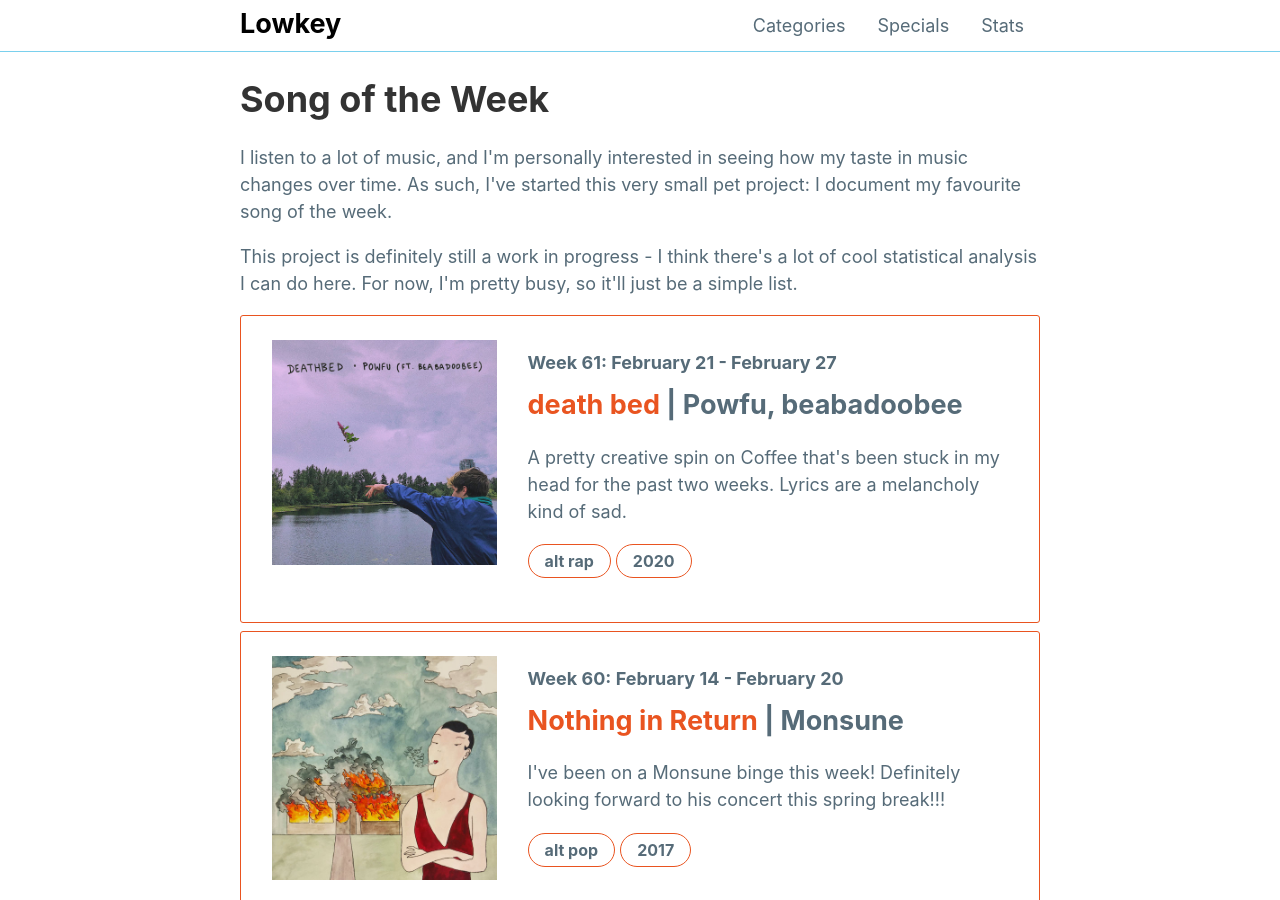
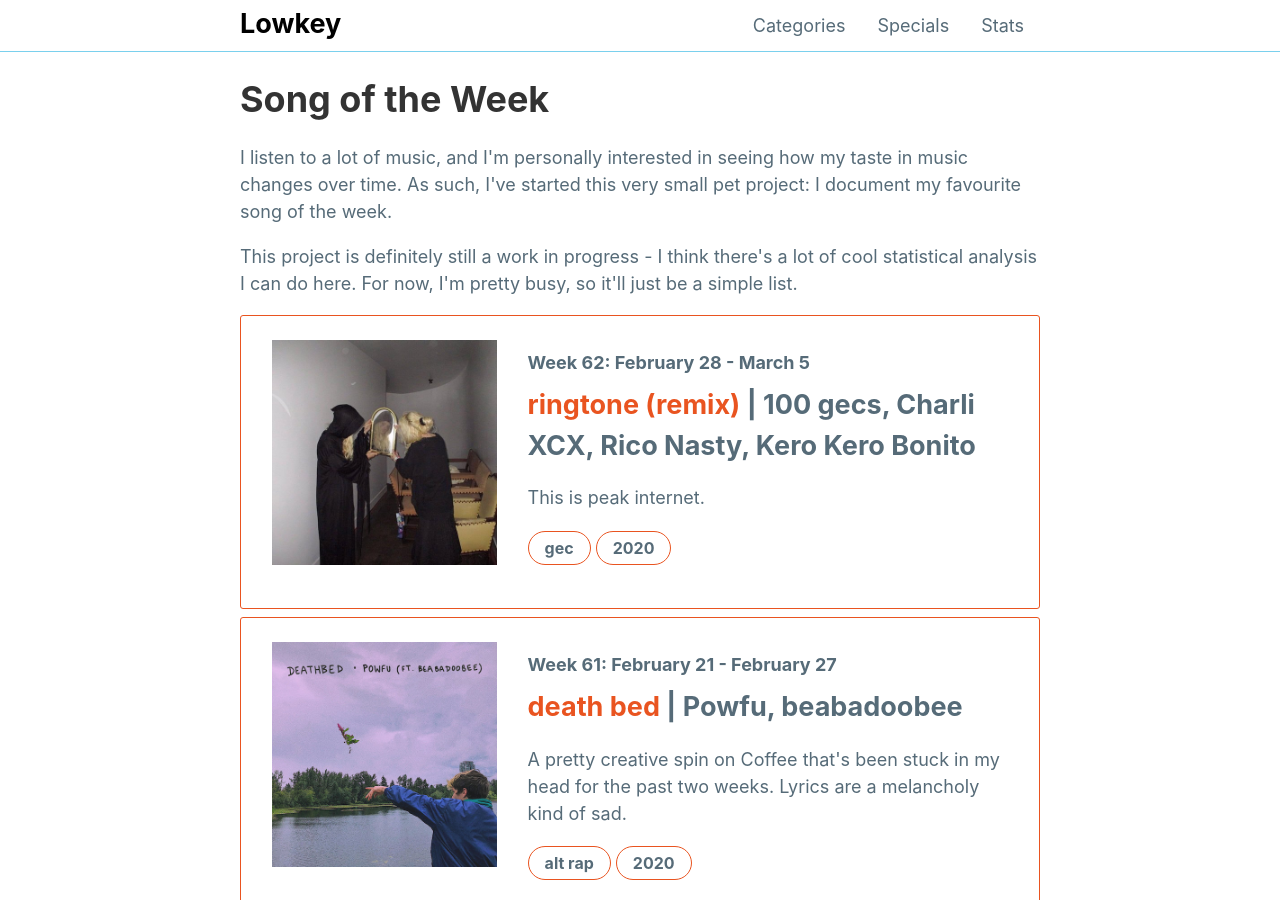
Before and after one commit to mattxwang/lowkey, a Jekyll site: the page built from _stats/song-of-the-week.html, in a window 1280 px wide and 900 px high. Built offline with Jekyll 4.4.1, drawn with Linux system fonts in a browser that asks for light colours; comment, search, counter and statistics services are not loaded.

Commit message:
kkb, aac,...

```diff
--- a/_data/sotw.yml
+++ b/_data/sotw.yml
@@ -608,3 +608,13 @@ week61:
   year: 2020
   blurb: >
     A pretty creative spin on Coffee that's been stuck in my head for the past two weeks. Lyrics are a melancholy kind of sad.
+week62:
+  week: "Week 62: February 28 - March 5"
+  title: "ringtone (remix)"
+  artist: "100 gecs, Charli XCX, Rico Nasty, Kero Kero Bonito"
+  album: "ringtone (remix)"
+  album_art: "ringtone-remix.jpg"
+  genre: "gec"
+  year: 2020
+  blurb: >
+    This is peak internet.
```
Also changed, not shown: img/albums/ringtone-remix.jpg (added).
